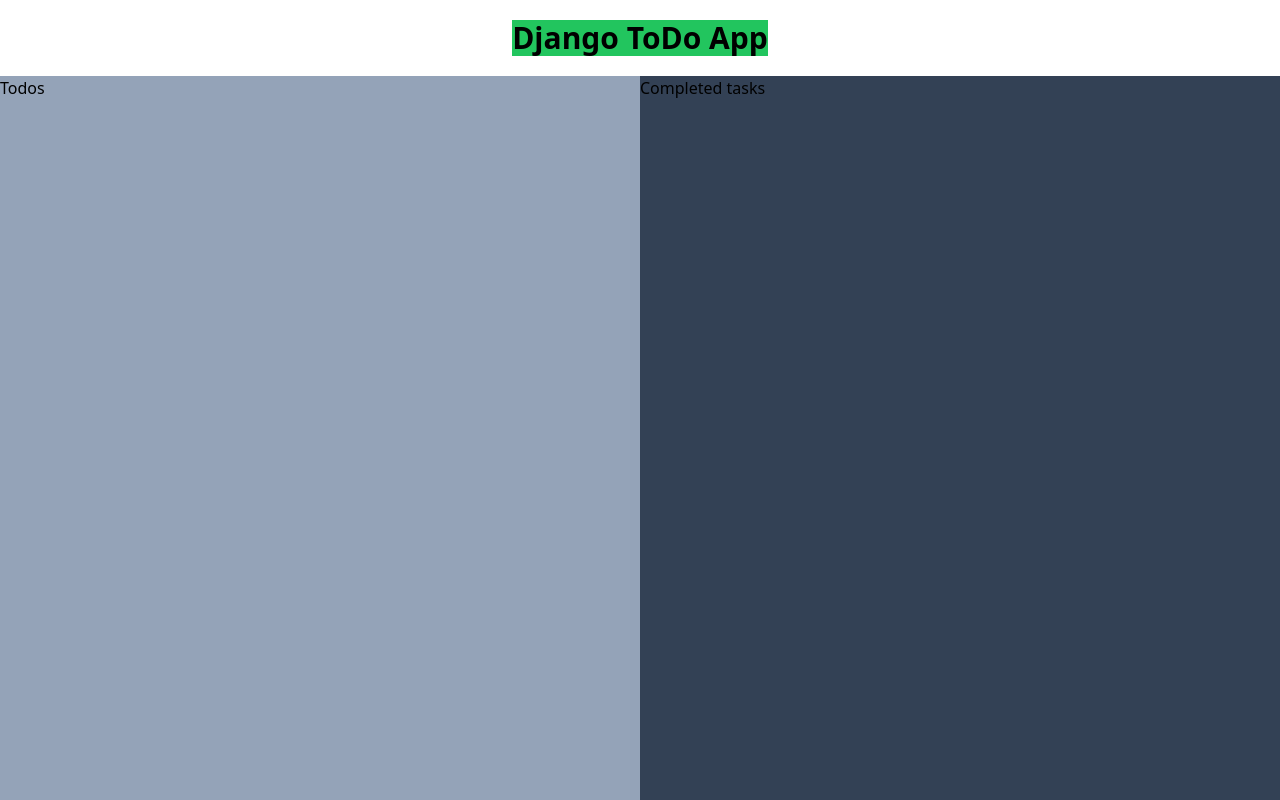
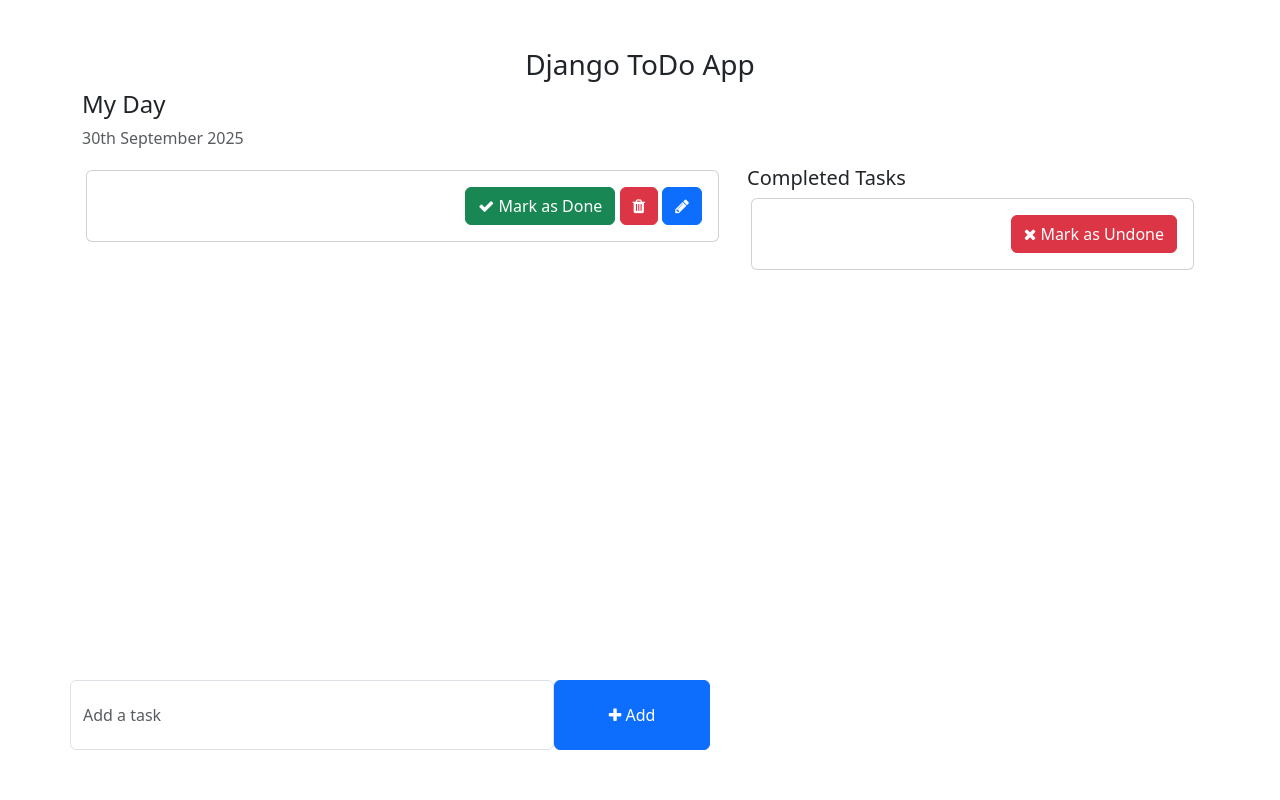
Before and after one commit to rahulyadav6/Django, a Django app: page / in a window 1280 px wide. Run offline with Django 5.2, Linux system fonts and the light colour scheme; some libraries are stand-ins or nearby versions.

Commit message:
UI for todo

```diff
--- a/ToDo_practice/templates/home.html
+++ b/ToDo_practice/templates/home.html
@@ -2,22 +2,65 @@
 <html lang="en">
 <head>
     <meta charset="UTF-8">
+    <meta http-equiv="X-UA-Compatible" content="IE=edge">
     <meta name="viewport" content="width=device-width, initial-scale=1.0">
-    <title>Document</title>
-    <script src="https://cdn.tailwindcss.com"></script>
+    <title>TODO LIST - Home</title>
+
+    <!-- Bootstrap -->
+    <link href="https://cdn.jsdelivr.net/npm/bootstrap@5.3.0-alpha1/dist/css/bootstrap.min.css" rel="stylesheet" integrity="sha384-GLhlTQ8iRABdZLl6O3oVMWSktQOp6b7In1Zl3/Jr59b6EGGoI1aFkw7cmDA6j6gD" crossorigin="anonymous">
+    <script src="https://cdn.jsdelivr.net/npm/bootstrap@5.3.0-alpha1/dist/js/bootstrap.bundle.min.js" integrity="sha384-w76AqPfDkMBDXo30jS1Sgez6pr3x5MlQ1ZAGC+nuZB+EYdgRZgiwxhTBTkF7CXvN" crossorigin="anonymous"></script>
+    <!-- Font Awesome Icons -->
+    <link rel="stylesheet" href="https://cdnjs.cloudflare.com/ajax/libs/font-awesome/4.7.0/css/font-awesome.min.css">
+
+    <style>
+        .form-control{
+        padding: 1.375rem .75rem !important;
+    }
+    </style>
 </head>
 <body>
-    <div class="flex flex-col h-screen">
-        <div class="flex flex-row justify-center h-10 m-5 font-bold text-3xl ">
-            <h1 class="bg-green-500">Django ToDo App</h1>
+    <div class="container">
+        <h3 class="pt-5 text-center">Django ToDo App</h3>
+        <div class="row">
+            <h4>My Day</h4>
+            <p class="text-muted">{% now "jS F Y" %}</p>
+            <div class="col-md-7 col-lg-7" style="height: 450px; overflow: scroll;">
+                <!-- List of all the tasks for the day -->
+                <div class="card m-1">
+                    <div class="card-body">
+                        <span style="position: relative; float: right;">
+                            <a href="" class="btn btn-success"><i class="fa fa-check"></i> Mark as Done</a>
+                            <a href="" class="btn btn-danger"><i class="fa fa-trash"></i></a>
+                            <a href="" class="btn btn-primary"><i class="fa fa-pencil"></i></a>
+                        </span>
+                    </div>
+                </div>
+            </div>
+            <div class="col-md-5 col-lg-5">
+                <h5>Completed Tasks</h5>
+                <!-- List of all the tasks that have completed -->
+                <div class="card m-1">
+                    <div class="card-body">
+                        <span style="position: relative; float: right;">
+                            <a href="" class="btn btn-danger"><i class="fa fa-times"></i> Mark as Undone</a>
+                        </span>
+                    </div>
+                </div>
+            </div>
         </div>
-        <div class="grid grid-cols-1 md:grid-cols-2 h-screen flex-grow">
-
-            <!-- todos box -->
-            <div class="bg-slate-400">Todos</div>
-
-            <!-- completed tasks -->
-            <div class="bg-slate-700">Completed tasks</div>
+        <div class="row">
+            <div class="col-md-6 col-lg-6 p-0" style="position: absolute; bottom: 50px;">
+                <!-- To Do Form -->
+                <form action="" method="POST">
+                    {% csrf_token %}
+                    <div class="form-group">
+                        <span style="display: flex;">
+                            <input type="text" name="task" class="form-control" placeholder="Add a task">
+                            <button type="submit" class="btn btn-primary" style="width: 200px;"><i class="fa fa-plus"></i> Add</button>
+                        </span>
+                    </div>
+                </form>
+            </div>
         </div>
     </div>
 </body>
```
Also changed, not shown: class/manage.py (added, +22 -0 lines), class/test_main/asgi.py (added, +16 -0 lines), class/test_main/settings.py (added, +122 -0 lines), class/test_main/urls.py (added, +22 -0 lines), class/test_main/wsgi.py (added, +16 -0 lines), class/db.sqlite3 (added), class/test_main/__init__.py (added), class/test_main/views.py (added).
